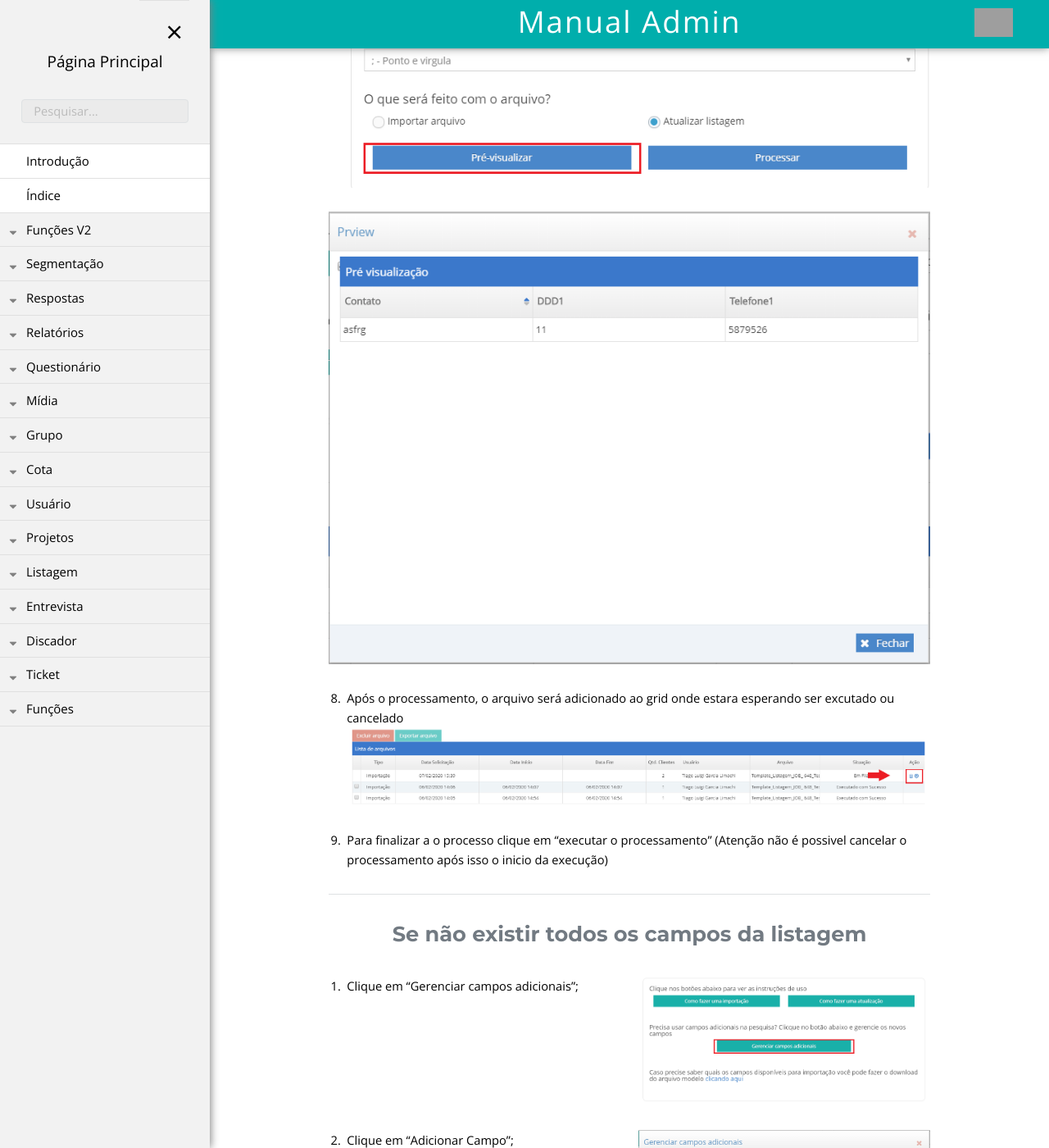
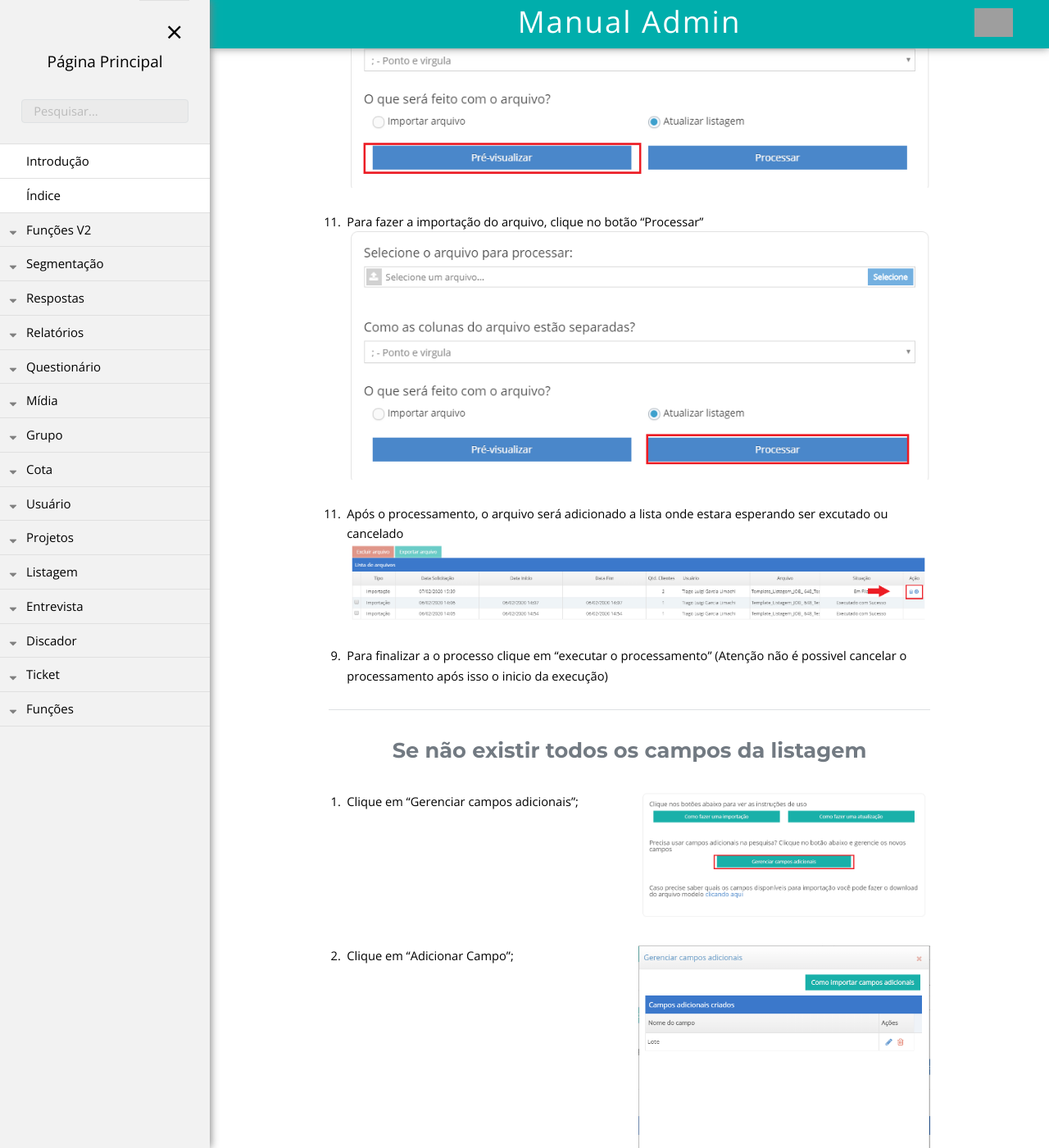
Before and after one commit to rogerio-figueiredo-hsr/hsrtechonline.github.io, a Jekyll site: the page built from _posts/2020-02-07-adicionar-listagem-novo.md, in a window 1280 px wide and 1400 px high, scrolled down 2464 px. Shown: the whole window at 82% size. Built offline with Jekyll 4.4.1, drawn with Linux system fonts in a browser that asks for light colours; grey boxes are pictures that could not be loaded.

Commit message:
listagem

```diff
--- a/_posts/2020-02-07-adicionar-listagem-novo.md
+++ b/_posts/2020-02-07-adicionar-listagem-novo.md
@@ -21,7 +21,6 @@ pasta: "Listagem"
 </div>
 
 {:start="4"}
-
 4. Sigas as intruções para fazer uma importação
 ![Imagem de apoio 2]({{ "/assets/img/instrucoes-listagem-importar.png" | prepend: site.baseurl }})
 
@@ -47,11 +46,12 @@ pasta: "Listagem"
 10. Caso queira visualizar a importacao clique em "Pré-visualizar"
 ![Imagem de apoio 12]({{"/assets/img/arquivo-processamento-visualizar.png" | prepend: site.baseurl}})
 
-![Imagem de apoio 13]({{ "/assets/img/arquivo-processamento-preview.png" | prepend: site.baseurl }})
+{:start="11"}
+11. Para fazer a importação  do arquivo, clique no botão "Processar"
+![Imagem de apoio 13]({{"/assets/img/arquivo-processamento-processar.png" | prepend: site.baseurl}})
 
-
-{:start="8"}
-8. Após o processamento, o arquivo será adicionado ao grid onde estara esperando ser excutado ou cancelado
+{:start="11"}
+8. Após o processamento, o arquivo será adicionado a lista onde estara esperando ser excutado ou cancelado
 ![Imagem de apoio 10]({{ "/assets/img/instrucoes-listagem-08.png" | prepend: site.baseurl }})
 
 {:start="9"}
```
Also changed, not shown: assets/img/arquivo-processamento-processar.png (added).
